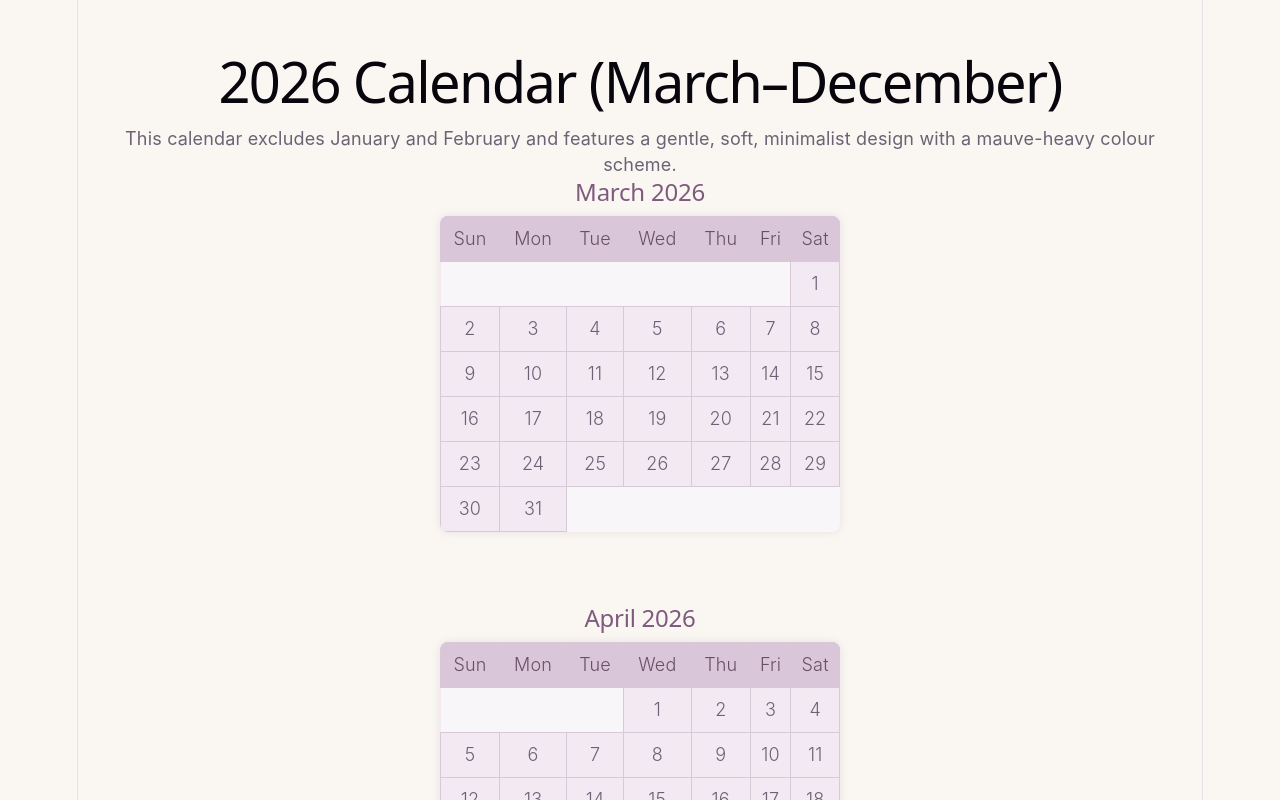
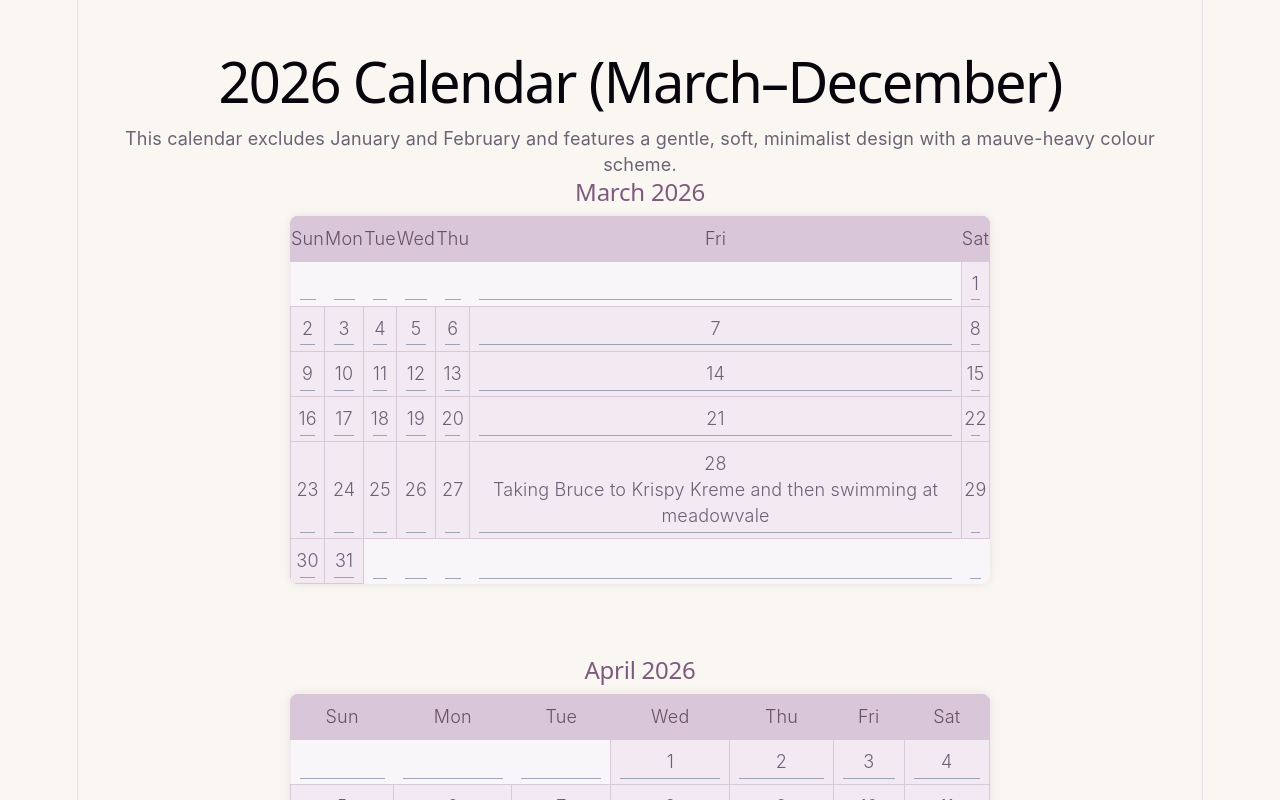
Before and after one commit to lpfader/lewis_vue_page, a Vue app: page /#/calendar in a window 1280 px wide. Shown: the top 800 px of the page. Built offline with nearby package versions, Linux system fonts and the light colour scheme.

Commit message:
edited more of the calendar css

```diff
--- a/src/pages/calendar.vue
+++ b/src/pages/calendar.vue
@@ -3,7 +3,7 @@
     <h1>2026 Calendar (March–December)</h1>
     <p>This calendar excludes January and February and features a gentle, soft, minimalist design with a mauve-heavy colour scheme.</p>
 
-<section> <h2>March 2026</h2> <table> <thead> <tr><th>Sun</th><th>Mon</th><th>Tue</th><th>Wed</th><th>Thu</th><th>Fri</th><th>Sat</th></tr> </thead> <tbody> <tr><td class="empty"></td><td class="empty"></td><td class="empty"></td><td class="empty"></td><td class="empty"></td><td class="empty"></td><td>1</td></tr> <tr><td>2</td><td>3</td><td>4</td><td>5</td><td>6</td><td>7</td><td>8</td></tr> <tr><td>9</td><td>10</td><td>11</td><td>12</td><td>13</td><td>14</td><td>15</td></tr> <tr><td>16</td><td>17</td><td>18</td><td>19</td><td>20</td><td>21</td><td>22</td></tr> <tr><td>23</td><td>24</td><td>25</td><td>26</td><td>27</td><td>28</td><td>29</td></tr> <tr><td>30</td><td>31</td><td class="empty"></td><td class="empty"></td><td class="empty"></td><td class="empty"></td><td class="empty"></td></tr> </tbody> </table> </section>
+<section> <h2>March 2026</h2> <table> <thead> <tr><th>Sun</th><th>Mon</th><th>Tue</th><th>Wed</th><th>Thu</th><th>Fri</th><th>Sat</th></tr> </thead> <tbody> <tr><td class="empty"></td><td class="empty"></td><td class="empty"></td><td class="empty"></td><td class="empty"></td><td class="empty"></td><td>1</td></tr> <tr><td>2</td><td>3</td><td>4</td><td>5</td><td>6</td><td>7</td><td>8</td></tr> <tr><td>9</td><td>10</td><td>11</td><td>12</td><td>13</td><td>14</td><td>15</td></tr> <tr><td>16</td><td>17</td><td>18</td><td>19</td><td>20</td><td>21</td><td>22</td></tr> <tr><td>23</td><td>24</td><td>25</td><td>26</td><td>27</td><td>28<p>Taking Bruce to Krispy Kreme and then swimming at meadowvale</p></td><td>29</td></tr> <tr><td>30</td><td>31</td><td class="empty"></td><td class="empty"></td><td class="empty"></td><td class="empty"></td><td class="empty"></td></tr> </tbody> </table> </section>
 
 <section> <h2>April 2026</h2> <table> <thead> <tr><th>Sun</th><th>Mon</th><th>Tue</th><th>Wed</th><th>Thu</th><th>Fri</th><th>Sat</th></tr> </thead> <tbody> <tr><td class="empty"></td><td class="empty"></td><td class="empty"></td><td>1</td><td>2</td><td>3</td><td>4</td></tr> <tr><td>5</td><td>6</td><td>7</td><td>8</td><td>9</td><td>10</td><td>11</td></tr> <tr><td>12</td><td>13</td><td>14</td><td>15</td><td>16</td><td>17</td><td>18</td></tr> <tr><td>19</td><td>20</td><td>21</td><td>22</td><td>23</td><td>24</td><td>25</td></tr> <tr><td>26</td><td>27</td><td>28</td><td>29</td><td>30</td><td class="empty"></td><td class="empty"></td></tr> </tbody> </table> </section>
 
@@ -37,6 +37,19 @@ export default {
   text-align: center;
   padding: 2rem;
 }
+td {
+  position: relative;
+}
+
+td::after {
+  content: "";
+  position: absolute;
+  bottom: 0.3rem;
+  left: 0.5rem;
+  right: 0.5rem;
+  height: 1px;
+  background-color: rgba(92, 106, 133, 0.56);
+}
 .calendar section {
   margin-bottom: 2rem;
 }
@@ -52,7 +65,7 @@ export default {
 }
 table {
   width: 100%;
-  max-width: 400px;
+  max-width: 700px;
   border-collapse: collapse;
   margin-bottom: 2rem;
   background-color: #f3e9f3;
```
